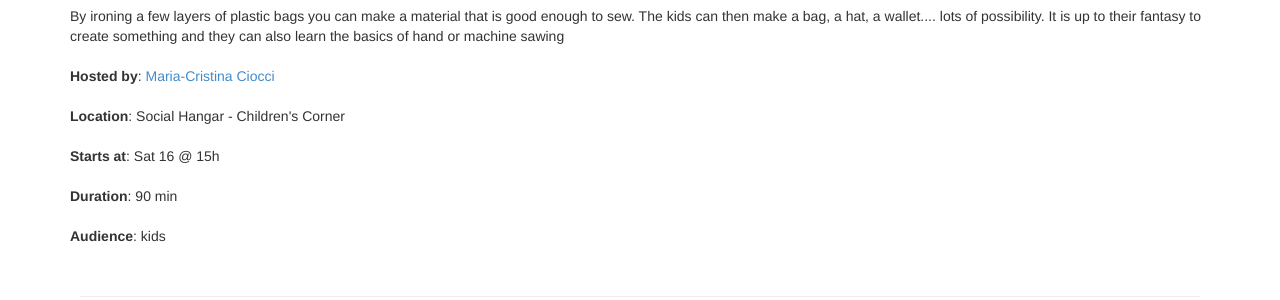
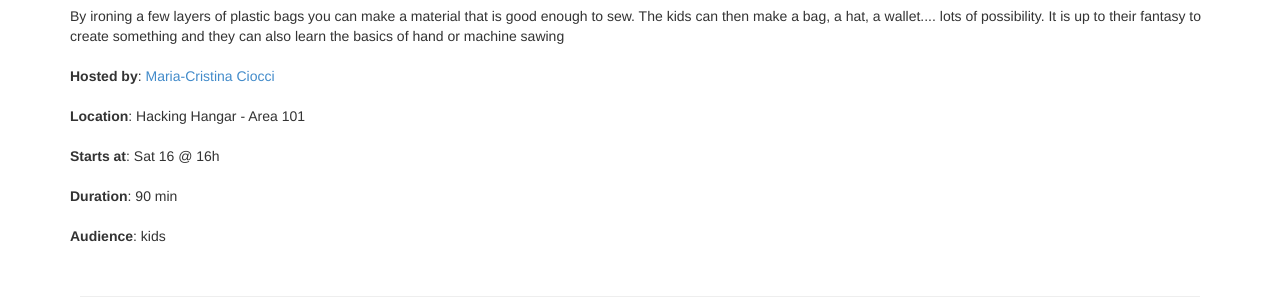
Before and after one commit to Fri3dCamp/program.fri3d.be, a Jekyll site: the page built from events/_posts/2014-08-15-fused_plastic_bags.html, in a window 1280 px wide. Shown: the part 174-474 px from the top of the page. Built offline with Jekyll 4.4.1, drawn with Linux system fonts in a browser that asks for light colours; nearby versions of some CDN libraries.

Commit message:
swapped a few spots

```diff
--- a/events/_posts/2014-08-15-fused_plastic_bags.html
+++ b/events/_posts/2014-08-15-fused_plastic_bags.html
@@ -3,8 +3,8 @@ layout: event
 title: Fused Plastic Bags
 abstract: By ironing a few layers of plastic bags you can make a material that is good enough to sew. The kids can then make a bag, a hat, a wallet.... lots of possibility. It is up to their fantasy to create something and they can also learn the basics of hand or machine sawing
 host: Maria-Cristina Ciocci
-location: Social Hangar - Children's Corner
-start: Sat 16 @ 15h
+location: Hacking Hangar - Area 101
+start: Sat 16 @ 16h
 duration: 90 min
 audience: kids
 ---
--- a/events/_posts/2014-08-15-lock_picking_workshop.html
+++ b/events/_posts/2014-08-15-lock_picking_workshop.html
@@ -3,7 +3,7 @@ layout: event
 title: Lock Picking Workshop
 abstract: During the lock picking workshop, you will learn how to open regular cylinder locks. Locks and tools will be provided. You can bring some of your own locks if you like, as well.
 host: Walter Belgers
-location: Hacking Hangar - Soldering Corner
+location: Hacking Hangar - Area 101
 start: Sat 16 @ 15h
 duration: 60 min
 audience: everybody
```
Also changed, not shown: index.html (+18 -16 lines).
